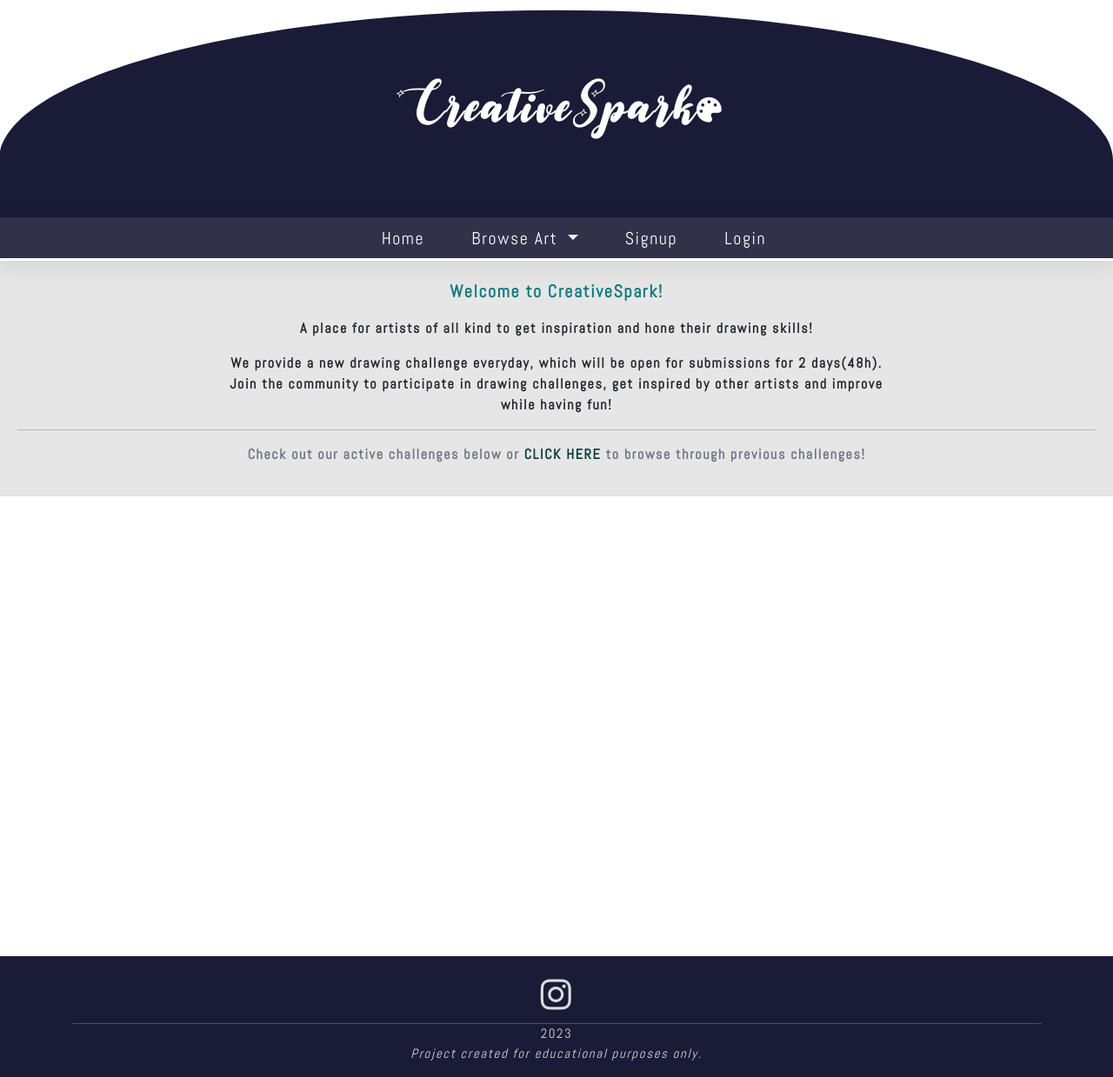
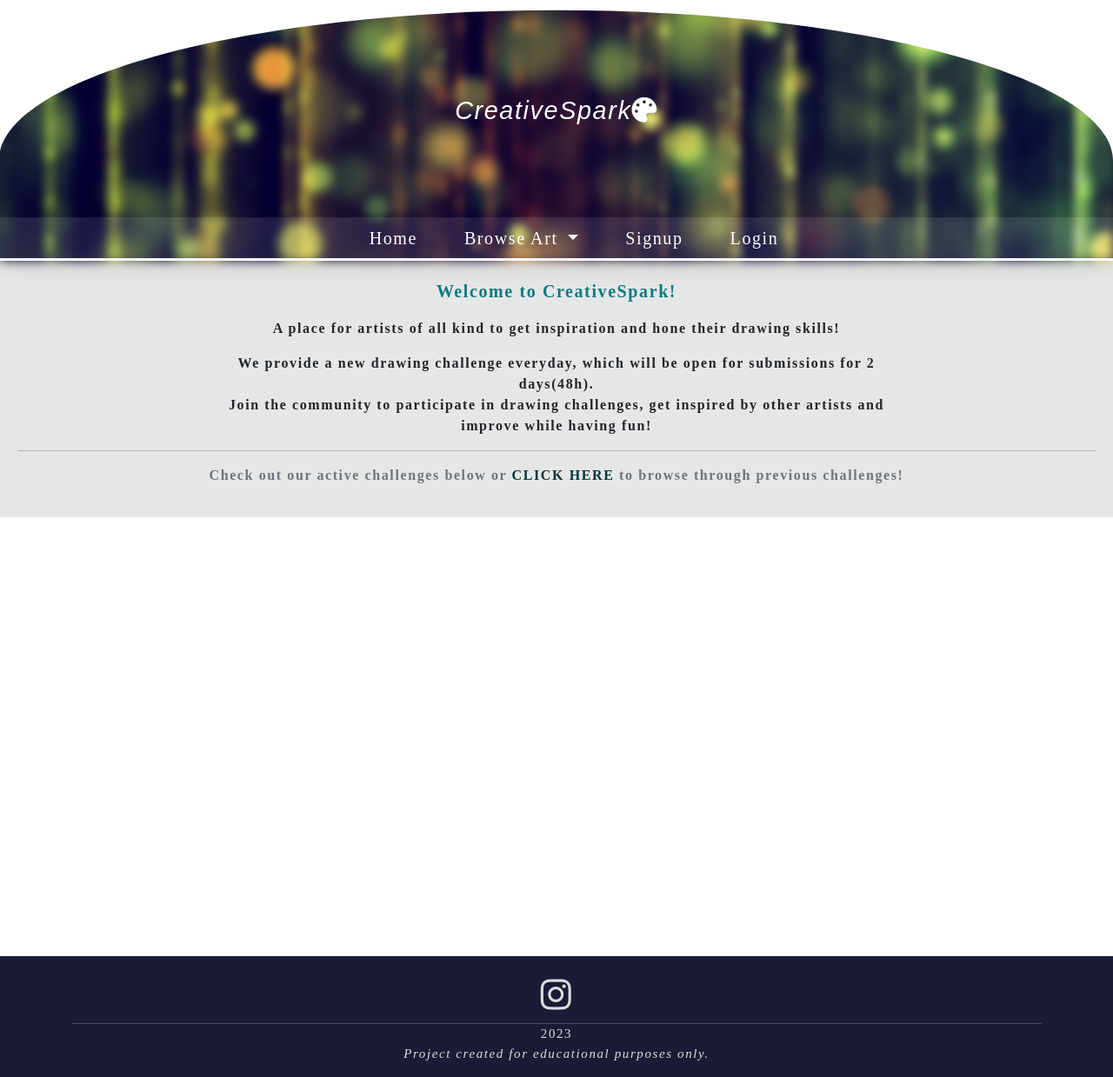
Before and after one commit to Stockman-Jr/Creative-Spark, a Django app: page / in a window 1280 px wide. Shown: the whole page at 87% size. Run offline with Django 3.2, Linux system fonts and the light colour scheme; data that the repository does not hold is empty; some libraries are stand-ins or nearby versions; some web fonts are replaced.

Commit message:
Tutor assistance push

```diff
--- a/creativespark/settings.py
+++ b/creativespark/settings.py
@@ -156,7 +156,7 @@ USE_TZ = True
 
 STATIC_URL = '/static/'
 STATICFILES_STORAGE = 'cloudinary_storage.storage.StaticHashedCloudinaryStorage'
-STATICFILES_DIRS = [os.path.join(BASE_DIR, 'static')]
+STATICFILES_DIRS = [os.path.join(BASE_DIR, 'static'),]
 STATIC_ROOT = os.path.join(BASE_DIR, 'staticfiles')
 
 MEDIA_URL = '/media/'
--- a/static/css/style.css
+++ b/static/css/style.css
@@ -1,11 +1,11 @@
 @font-face {
     font-family: "ShineDemo";
-    src: url("/static/fonts/ShineDemo.otf");
+    src: url("https://res.cloudinary.com/dfwe96b7n/raw/upload/v1674034727/static/fonts/ShineDemo.c68ab3b9e9de.otf");
   }
 
   @font-face {
     font-family: "Abel";
-    src: url("/static/fonts/Abel-Regular.ttf");
+    src: url("https://res.cloudinary.com/dfwe96b7n/raw/upload/v1674034727/static/fonts/Abel-Regular.1052d6ca3993.ttf");
   }
 
   * {
@@ -38,7 +38,7 @@
 
   .bg-image {
     background-color: transparent;
-    /*background-image: url('{% static "/imgs/header-bg_idsad6.jpg" %}');*/
+    background-image: url('/static/imgs/header-bg.jpg');
     background-repeat: no-repeat;
     background-position: center;
     filter: blur(6px);
```
